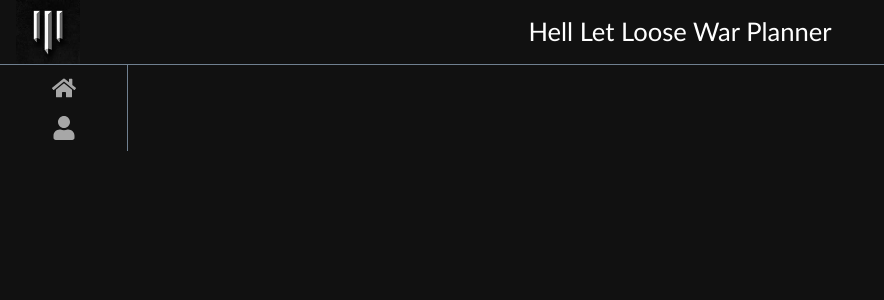
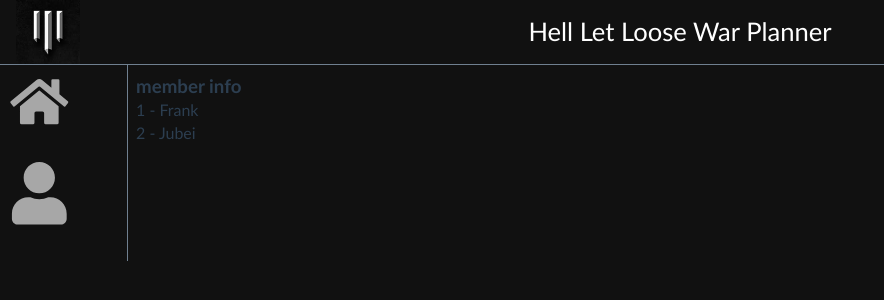
Before and after one commit to joobei/battleplanner, a Vue app: page /members in a window 1280 px wide. Before the commit this address led to /base-directory/members. Shown: the top 300 px of the page, without its empty margins (0-884 px from the left). Built offline with nearby package versions, Linux system fonts and the light colour scheme.

Commit message:
navigation works - memberlist works

```diff
--- a/src/App.vue
+++ b/src/App.vue
@@ -6,12 +6,12 @@
     </div>
     <div id="bottom">
       <div id="left_nav_pane">
-        <Navicon icon_name=home />
-        <Navicon icon_name=user />
+        <Navicon icon_name=home link_target="/" />
+        <Navicon icon_name=user link_target="/members" />
       </div>
       <div id="main_content">
-        <router-view/>
-      </div>
+        <router-view />
+     </div>
     </div>
   </div>
 </template>
--- a/src/assets/matches.json
+++ b/src/assets/matches.json
@@ -14,14 +14,14 @@
         },
         {
             "id": 3,
-            "title": "Evil Clan",
+            "title": "Powerbits",
             "map": "HURTGEN",
             "date": "2012-04-24T18:25:43.511Z"
         },
         {
             "id": 4,
             "title": "Clan",
-            "map": "HURTGEN",
+            "map": "CARENTAN",
             "date": "2012-04-24T18:25:43.511Z"
         },
         {
--- /dev/null
+++ b/src/assets/members.json
@@ -0,0 +1,15 @@
+{
+    "members": [
+        {
+            "id": 1,
+            "name":"Frank",
+            "rank":"Clanleader"
+        },
+        {
+            "id": 2,
+            "name":"Jubei",
+            "rank":"Member"
+
+        }
+    ]
+}
--- a/src/components/Matchlist.vue
+++ b/src/components/Matchlist.vue
@@ -1,4 +1,5 @@
 <template>
+<h1>test</h1>
      <div v-for="data in myJson.matches" v-bind:key="data.id">
           <Match v-bind:match_data="data" />
         </div>
@@ -9,7 +10,7 @@
 import json from "../assets/matches.json";
 
 export default {
-    components: { Match},
+    components: { Match },
     data() {
     return {
       myJson: json,
--- /dev/null
+++ b/src/components/Memberlist.vue
@@ -0,0 +1,28 @@
+<template>
+<h3>member info</h3>
+<div v-for="data in myJson.members" v-bind:key="data.id">
+<span>{{data.id}} - {{data.name}}</span>
+</div>
+</template>
+
+
+<script>
+import json from "../assets/members.json";
+
+export default {
+    name: 'Members',
+    properties: 'member_data',
+    data() {
+    return {
+      myJson: json,
+    };
+  }
+}
+</script>
+
+
+
+
+<style scoped>
+
+</style>
--- a/src/components/Navicon.vue
+++ b/src/components/Navicon.vue
@@ -1,19 +1,19 @@
 <template>
-     <fa v-bind:icon=icon_name class="left_nav_icon"></fa>
+     <router-link v-bind:to=link_target><fa v-bind:icon=icon_name class="left_nav_icon"></fa></router-link>
 </template>
 
 <script>
 export default {
     name: "Nav_icon",
-    props:['icon_name']
+    props:['icon_name','link_target']
 }
 </script>
 
 <style scoped>
 
 .left_nav_icon {
-  width: 3vh;
-  height: 3vh;
+  width: 60%;
+  height:60%;
   margin-top:1vh;
   margin-bottom:1vh;
   margin-left:auto;
@@ -24,7 +24,7 @@
 
 .left_nav_icon:hover {
 background-color:rgb(37, 37, 37);
-border:5px solid rgb(37, 37, 37);
+/* border:5px solid rgb(37, 37, 37); */
 }
 
 </style>
--- a/src/main.js
+++ b/src/main.js
@@ -3,6 +3,7 @@
 import { createRouter, createWebHistory } from 'vue-router'
 import App from './App.vue'
 import Matchlist from './components/Matchlist'
+import Memberlist from './components/Memberlist'
 
 const routes =
 [
@@ -10,11 +11,16 @@
         path:'/',
         name:'Home',
         component: Matchlist
+    },
+    {
+      path:'/members',
+      name:'Members',
+      component: Memberlist
     }
 ]
 
 const router = createRouter({
-  history: createWebHistory('/base-directory/'),
+  history: createWebHistory('/'),
   routes // short for `routes: routes`
 })
 
```
